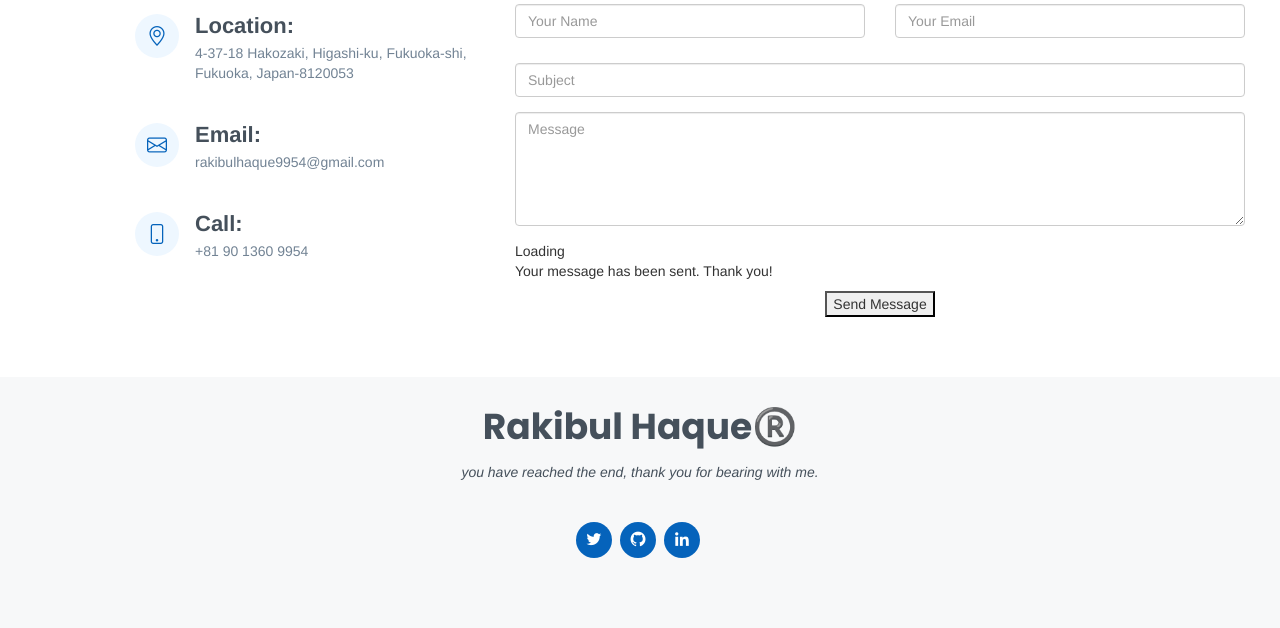
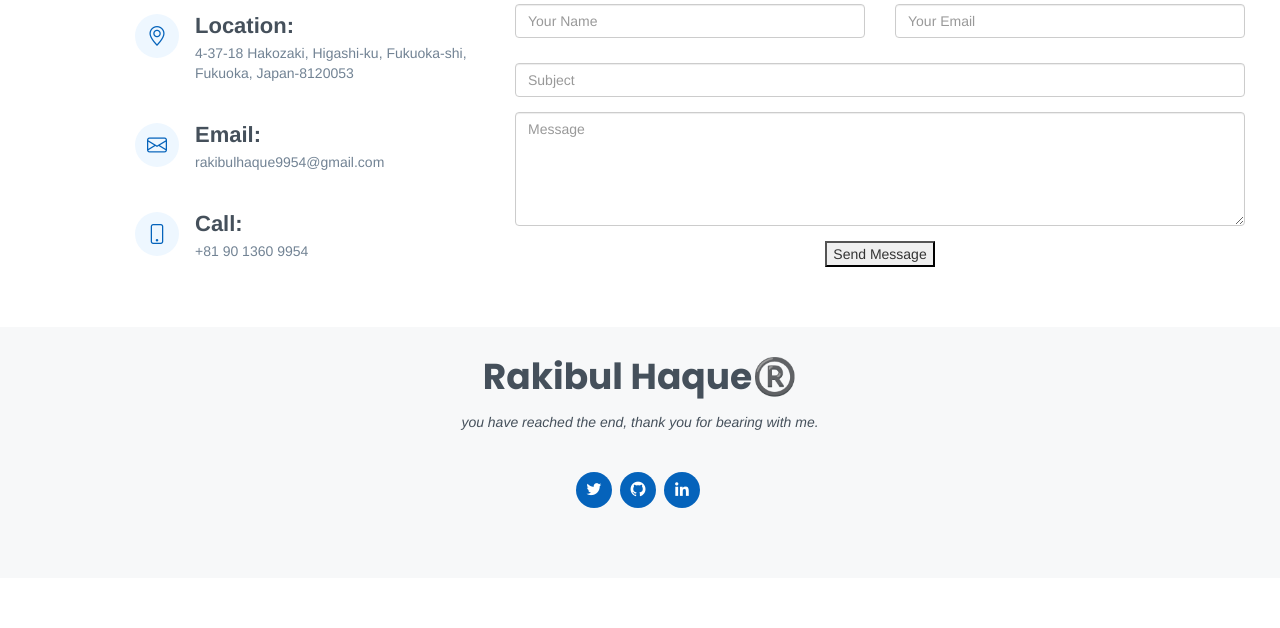
Before and after one commit to rakibulhaque9954/portfolio, a Flask app: page / in a window 1280 px wide. Shown: the part 4017-4645 px from the top of the page. After the commit the page ends 4525 px from the top, so only its background shows below. Run offline with Flask 3, Linux system fonts and the light colour scheme; data comes from the database, SQL or seed files in the repository; data that the repository does not hold is empty; some libraries are stand-ins or nearby versions.

Commit message:
updated email notification system(debugging 1)(15th commit)

```diff
--- a/main.py
+++ b/main.py
@@ -345,7 +345,7 @@
         with smtplib.SMTP("smtp.gmail.com", port=587) as connection:
             connection.starttls()
             connection.login(user=email, password=app_password)
-            connection.sendmail(from_addr=email, to_addrs="hackingandtesting2@gmail.com",
+            connection.sendmail(from_addr=email, to_addrs=to_address,
                                 msg=f'Message from Portfolio\n\nName: {name}\nEmail: {email_address}\n'
                                     f'Subject: {subject}\nMessage: {message}')
         return render_template('sent_success.html')
--- a/templates/index.html
+++ b/templates/index.html
@@ -363,12 +363,7 @@
                 <input type="text" class="form-control" name="subject" id="subject" placeholder="Subject" required>
               </div>
               <div class="form-group mt-3">
-                <textarea class="form-control" name="message" rows="5" placeholder="Message" required></textarea>
-              </div>
-              <div class="my-3">
-                <div class="loading">Loading</div>
-                <div class="error-message"></div>
-                <div class="sent-message">Your message has been sent. Thank you!</div>
+                <textarea class="form-control" name="message" rows="5" placeholder="Message"></textarea>
               </div>
               <div class="text-center"><button type="submit">Send Message</button></div>
             </form>
```
